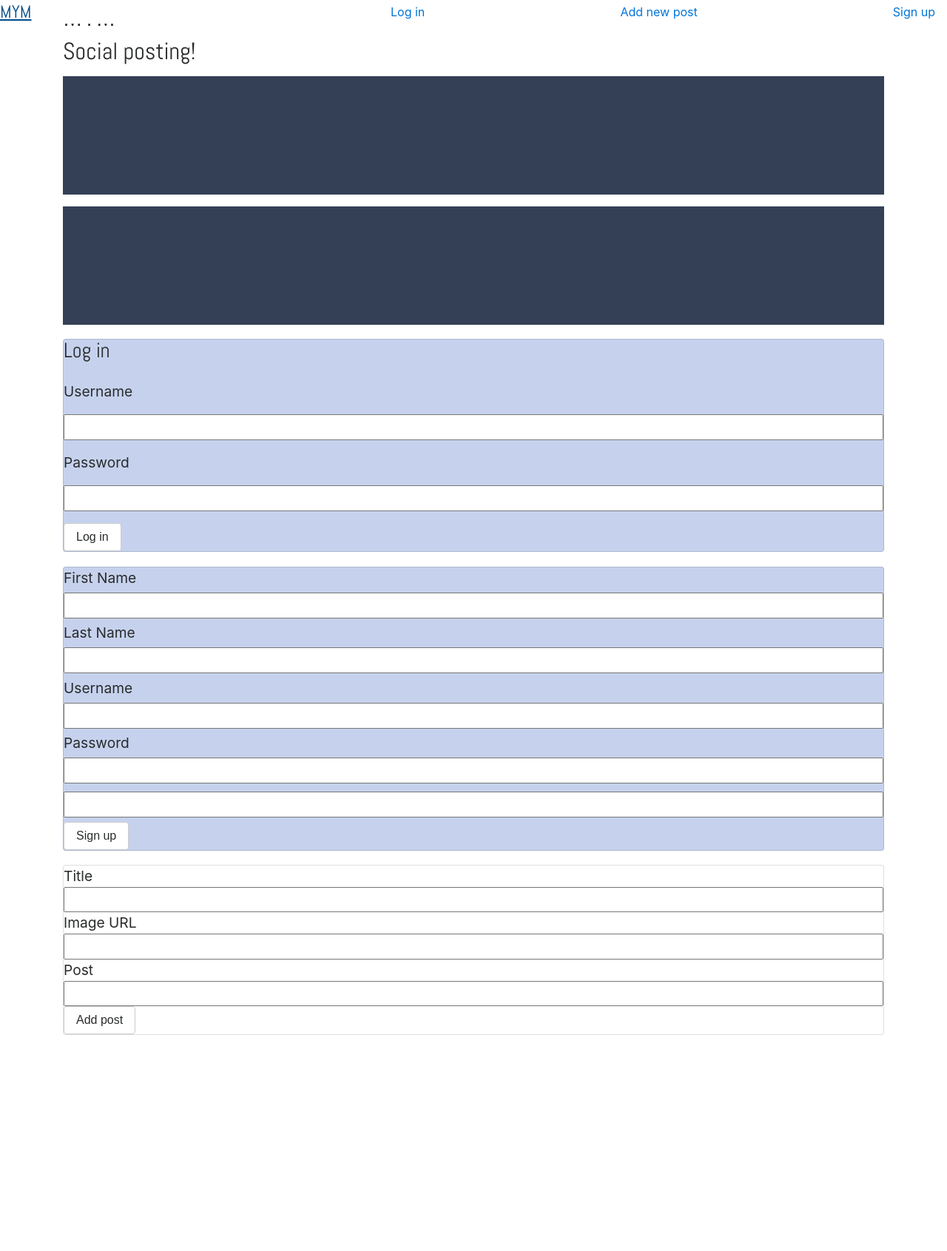
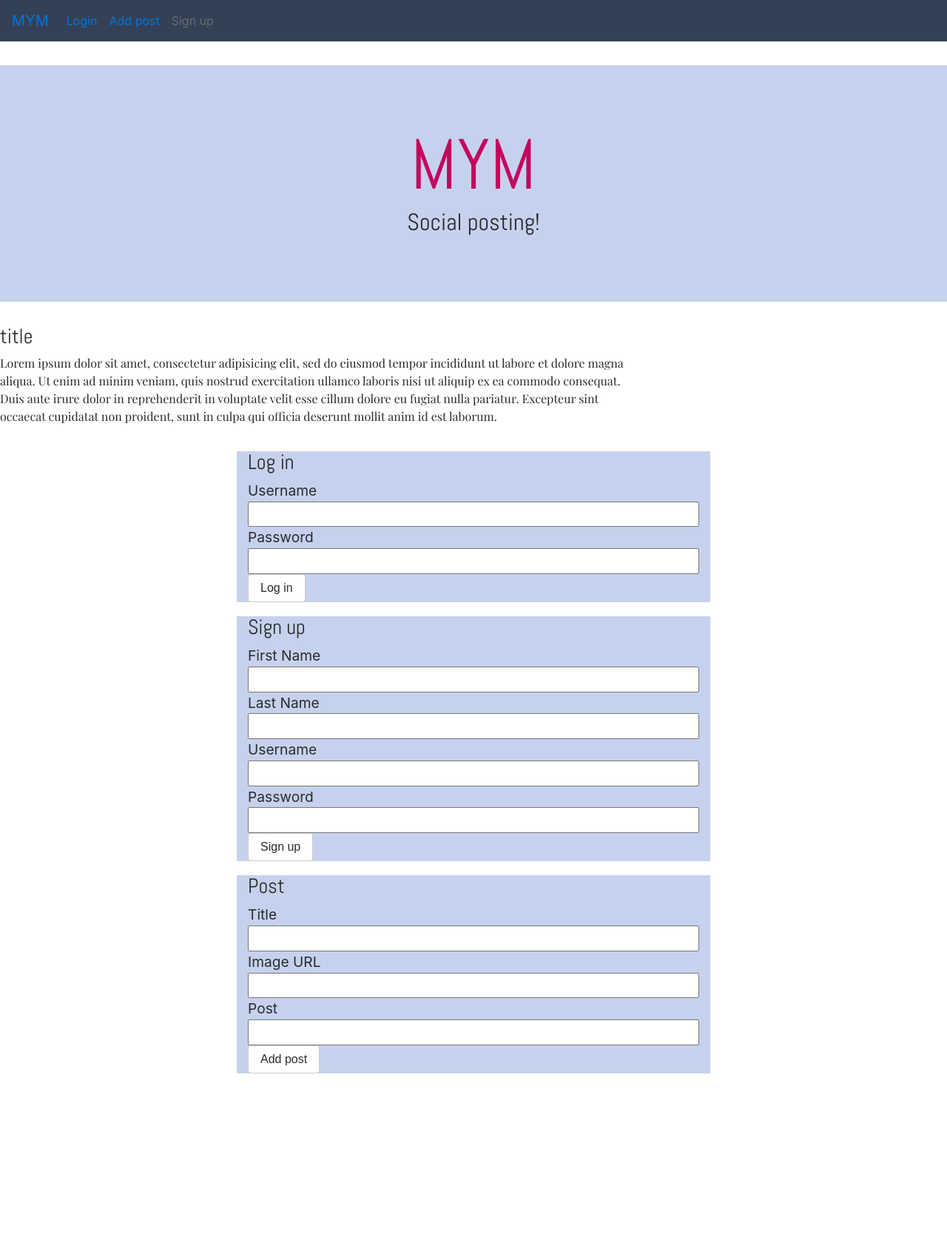
Before and after one commit to magnusohrstrom/mym, a PHP site: page / in a window 1280 px wide. Shown: the top 1691 px of the page at 74% size. Run offline with PHP 8.4, Linux system fonts and the light colour scheme; some libraries are stand-ins or nearby versions.

Commit message:
Adding css navbar etc

```diff
--- a/css/main.css
+++ b/css/main.css
@@ -49,6 +49,9 @@ form {
   width: 100%;
   background: #C6D2ED; }
 
+.post-form {
+  background: #C6D2ED; }
+
 body, html {
   overflow-x: hidden; }
 
@@ -64,9 +67,9 @@ header {
   top: 0;
   left: 0;
   z-index: 1000;
-  background: white;
+  background: #344055;
   width: 100vw;
-  height: 2em;
+  height: auto;
   display: -webkit-box;
   display: -moz-box;
   display: -ms-flexbox;
@@ -84,40 +87,75 @@ header {
   -webkit-flex-direction: row;
   -moz-flex-direction: row;
   -ms-flex-direction: row;
-  flex-direction: row; }
-  header nav {
+  flex-direction: row;
+  /*
+  & nav {
+    @include flexbox();
+    @include justify-content(space-between);
+    @include flex-direction(row);
+    @include align-items(center);
+    width: 50%;
+  }*/ }
+  header a {
+    color: white;
+    margin: 0 2em 0 2em; }
+
+.nav {
+  background: #344055; }
+  .nav button {
+    background: #C4055E; }
+
+main {
   display: -webkit-box;
   display: -moz-box;
   display: -ms-flexbox;
   display: -webkit-flex;
   display: flex;
-    -webkit-justify-content: space-between;
-    -moz-justify-content: space-between;
-    -ms-justify-content: space-between;
-    justify-content: space-between;
-    -ms-flex-pack: space-between;
-    -webkit-flex-direction: row;
-    -moz-flex-direction: row;
-    -ms-flex-direction: row;
-    flex-direction: row;
+  -webkit-justify-content: center;
+  -moz-justify-content: center;
+  -ms-justify-content: center;
+  justify-content: center;
+  -ms-flex-pack: center;
   -webkit-align-items: center;
   -moz-align-items: center;
   -ms-align-items: center;
   align-items: center;
-    width: 60%; }
-
-main {
-  width: 100%;
-  height: auto; }
+  -webkit-flex-direction: column;
+  -moz-flex-direction: column;
+  -ms-flex-direction: column;
+  flex-direction: column;
+  width: 100vw;
+  height: auto;
+  padding: 0; }
 
 .header-title {
   font-size: 1.5em; }
 
-.post {
-  height: 10em;
-  width: 100%;
-  background: #344055;
-  padding: 0;
-  margin: 1em 0 0 0; }
+.hero {
+  display: -webkit-box;
+  display: -moz-box;
+  display: -ms-flexbox;
+  display: -webkit-flex;
+  display: flex;
+  -webkit-justify-content: center;
+  -moz-justify-content: center;
+  -ms-justify-content: center;
+  justify-content: center;
+  -ms-flex-pack: center;
+  -webkit-align-items: center;
+  -moz-align-items: center;
+  -ms-align-items: center;
+  align-items: center;
+  -webkit-flex-direction: column;
+  -moz-flex-direction: column;
+  -ms-flex-direction: column;
+  flex-direction: column;
+  margin: 2em 0 2em 0;
+  background: #C6D2ED;
+  height: 20em;
+  width: 100vw; }
+  .hero h1 {
+    font-size: 6em;
+    color: #C4055E; }
 
 /*# sourceMappingURL=main.css.map */
--- a/index.php
+++ b/index.php
@@ -12,22 +12,17 @@
     </head>
     <body>
       <!--header-->
-      <header class="">
-        <a class="header-title" href="index.php">MYM</a>
-        <nav class="navbar navbar-toggleable-md navbar-light">
-          <a href="#">Log in</a>
-          <a href="#">Add new post</a>
-          <a href="#">Sign up</a>
-        </nav>
-      </header>
-
+        <?php include 'partials/navbar.php';?>
       <!--mainsection-->
-      <main class="container">
+      <main>
         <section class="hero">
           <h1>MYM</h1>
           <h2>Social posting!</h2>
         </section>
-        <section class="row post">
+        <section class="row post-section">
+          <article class="col-sm-8">
+            <h3>title</h3>
+            <p>Lorem ipsum dolor sit amet, consectetur adipisicing elit, sed do eiusmod tempor incididunt ut labore et dolore magna aliqua. Ut enim ad minim veniam, quis nostrud exercitation ullamco laboris nisi ut aliquip ex ea commodo consequat. Duis aute irure dolor in reprehenderit in voluptate velit esse cillum dolore eu fugiat nulla pariatur. Excepteur sint occaecat cupidatat non proident, sunt in culpa qui officia deserunt mollit anim id est laborum.</p></article>
         </section>
         <section class="row post">
         </section>
--- a/partials/login-form.php
+++ b/partials/login-form.php
@@ -1,4 +1,4 @@
-<form class="login-form card" action="index.php" method="post">
+<form class="login-form col-sm-6" action="index.php" method="post">
   <h3>Log in</h3>
   <label for="username">Username</label>
   <input type="text" name="username" value="">
--- /dev/null
+++ b/partials/navbar.php
@@ -0,0 +1,21 @@
+<nav class="navbar navbar-toggleable-md nav">
+  <button class="navbar-toggler navbar-toggler-right" type="button" data-toggle="collapse" data-target="#navbarSupportedContent" aria-controls="navbarSupportedContent" aria-expanded="false" aria-label="Toggle navigation">
+    <span class="navbar-toggler-icon"></span>
+  </button>
+  <a class="navbar-brand" href="#">MYM</a>
+
+  <div class="collapse navbar-collapse" id="navbarSupportedContent">
+    <ul class="navbar-nav mr-auto">
+      <li class="nav-item active">
+        <a class="nav-link" href="#">Login<span class="sr-only">(current)</span></a>
+      </li>
+      <li class="nav-item">
+        <a class="nav-link" href="#">Add post</a>
+      </li>
+      <li class="nav-item">
+        <a class="nav-link disabled" href="#">Sign up</a>
+      </li>
+    </ul>
+
+  </div>
+</nav>
--- a/partials/post-form.php
+++ b/partials/post-form.php
@@ -1,4 +1,5 @@
-<form class="post-form card" action="index.html" method="post">
+<form class="post-form col-sm-6" action="index.html" method="post">
+  <h3>Post</h3>
   <label for="title">Title</label>
   <input type="text" name="title" value="">
   <label for="imgage">Image URL</label>
--- a/partials/sign-up-form.php
+++ b/partials/sign-up-form.php
@@ -1,4 +1,5 @@
-<form class="sign-up-form card" action="index.html" method="post">
+<form class="sign-up-form col-sm-6" action="index.html" method="post">
+  <h3>Sign up</h3>
   <label for="first-name">First Name</label>
   <input type="text" name="first-name" value="">
   <label for="last-name">Last Name</label>
@@ -7,8 +8,6 @@
   <input type="text" name="username" value="">
   <label for="password">Password</label>
   <input type="text" name="password" value="">
-  <label for=""></label>
-  <input type="text" name="" value="">
   <div class="btn-group">
     <button type="submit" class="btn btn-secondary" name="button">Sign up</button>
   </div>
--- a/sass/forms.scss
+++ b/sass/forms.scss
@@ -1,5 +1,4 @@
 form {
-
   margin:1em 0 0 0;
   @include flexbox();
   @include justify-content(space-between);
@@ -15,7 +14,6 @@ form {
     margin:0;
   }
   & button {
-
   }
 }
 
@@ -31,3 +29,7 @@ form {
   width: 100%;
   background:$grey;
 }
+
+.post-form {
+  background:$grey;
+}
--- a/sass/main.scss
+++ b/sass/main.scss
@@ -2,7 +2,6 @@
 @import "forms";
 body, html {
   overflow-x: hidden;
-
 }
 
 body {
@@ -18,38 +17,63 @@ header {
   top:0;
   left:0;
   z-index:1000;
-  background: white;
+  background: $darkgrey;
   width: 100vw;
-  height: 2em;
+  height: auto;
   @include flexbox();
   @include justify-content(space-between);
   @include align-items(center);
   @include flex-direction(row);
-
+  & a {
+    color:white;
+    margin:0 2em 0 2em;
+  }
+  /*
   & nav {
     @include flexbox();
     @include justify-content(space-between);
     @include flex-direction(row);
     @include align-items(center);
-    width: 60%;
+    width: 50%;
+  }*/
+
+
+}
+
+.nav {
+  background: $darkgrey;
+  & button {
+    background: $siris;
   }
 }
+main {
+  @include flexbox();
+  @include justify-content(center);
+  @include align-items(center);
+  @include flex-direction(column);
+  width: 100vw;
+  height: auto;
 
-main {
-  width: 100%;
-  height: auto;
+  padding:0;
+
 }
 
 .header-title {
   font-size: 1.5em;
 }
 
-.post {
-  height: 10em;
-  width: 100%;
-  background: $darkgrey;
-  //margin:1em;
-  padding:0;
-  margin:1em 0 0 0;
 
+.hero {
+  @include flexbox();
+  @include justify-content(center);
+  @include align-items(center);
+  @include flex-direction(column);
+  margin:2em 0 2em 0;
+  background: $grey;
+  height: 20em;
+  width: 100vw;
+  & h1 {
+    font-size: 6em;
+    color: $siris;
+  }
 }
```
Also changed, not shown: sass/post.scss (added, +11 -0 lines), scripts/main.js (added). Lines whose indentation alone changed are shown as unchanged.
